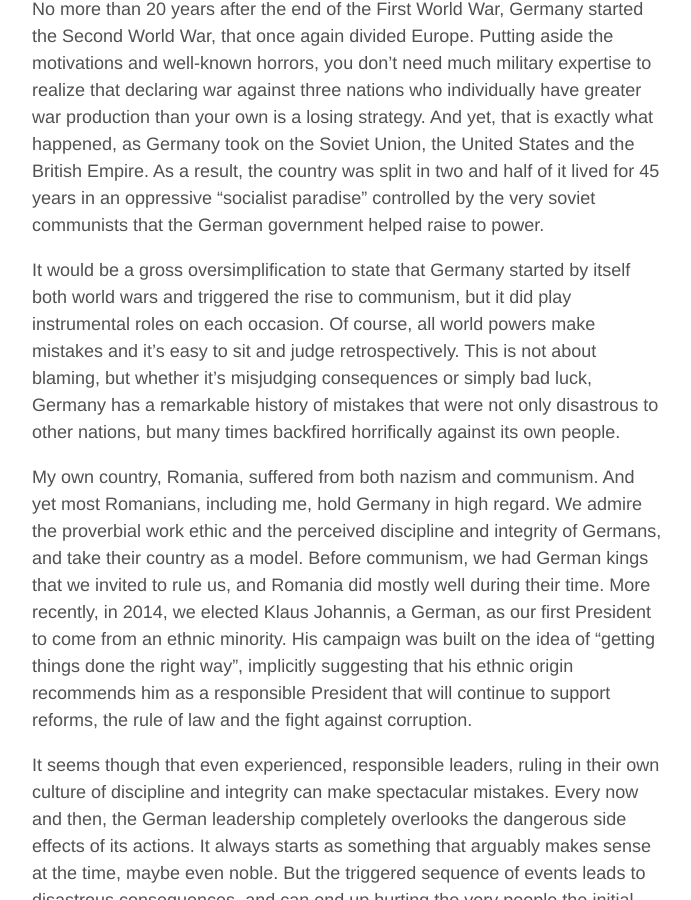
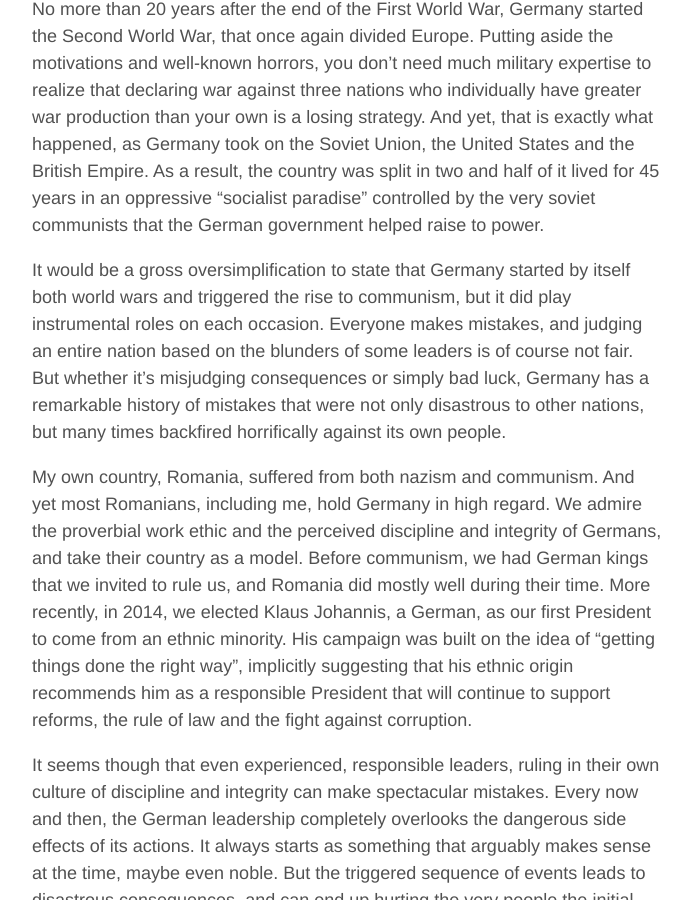
Before and after one commit to aoghina/aoghina.github.io, a Jekyll site: the page built from _posts/2016-04-02-the-german-blunders.md, in a window 1280 px wide and 900 px high, scrolled down 1500 px. Shown: the whole window, without its empty margins (293-984 px from the left). Built offline with Jekyll 4.4.1, drawn with Linux system fonts in a browser that asks for light colours; comment, search, counter and statistics services are not loaded.

Commit message:
Upadate blunders

```diff
--- a/_posts/2016-04-02-the-german-blunders.md
+++ b/_posts/2016-04-02-the-german-blunders.md
@@ -17,7 +17,7 @@ After the telegram blunder, Zimmermann resigned and was succeeded by Richard von
 
 No more than 20 years after the end of the First World War, Germany started the Second World War, that once again divided Europe. Putting aside the motivations and well-known horrors, you don't need much military expertise to realize that declaring war against three nations who individually have greater war production than your own is a losing strategy. And yet, that is exactly what happened, as Germany took on the Soviet Union, the United States and the British Empire. As a result, the country was split in two and half of it lived for 45 years in an oppressive "socialist paradise" controlled by the very soviet communists that the German government helped raise to power.
 
-It would be a gross oversimplification to state that Germany started by itself both world wars and triggered the rise to communism, but it did play instrumental roles on each occasion. Of course, all world powers make mistakes and it's easy to sit and judge retrospectively. This is not about blaming, but whether it's misjudging consequences or simply bad luck, Germany has a remarkable history of mistakes that were not only disastrous to other nations, but many times backfired horrifically against its own people.
+It would be a gross oversimplification to state that Germany started by itself both world wars and triggered the rise to communism, but it did play instrumental roles on each occasion. Everyone makes mistakes, and judging an entire nation based on the blunders of some leaders is of course not fair. But whether it's misjudging consequences or simply bad luck, Germany has a remarkable history of mistakes that were not only disastrous to other nations, but many times backfired horrifically against its own people.
 
 My own country, Romania, suffered from both nazism and communism. And yet most Romanians, including me, hold Germany in high regard. We admire the proverbial work ethic and the perceived discipline and integrity of Germans, and take their country as a model. Before communism, we had German kings that we invited to rule us, and Romania did mostly well during their time. More recently, in 2014, we elected Klaus Johannis, a German, as our first President to come from an ethnic minority. His campaign was built on the idea of "getting things done the right way", implicitly suggesting that his ethnic origin recommends him as a responsible President that will continue to support reforms, the rule of law and the fight against corruption.
 
```
